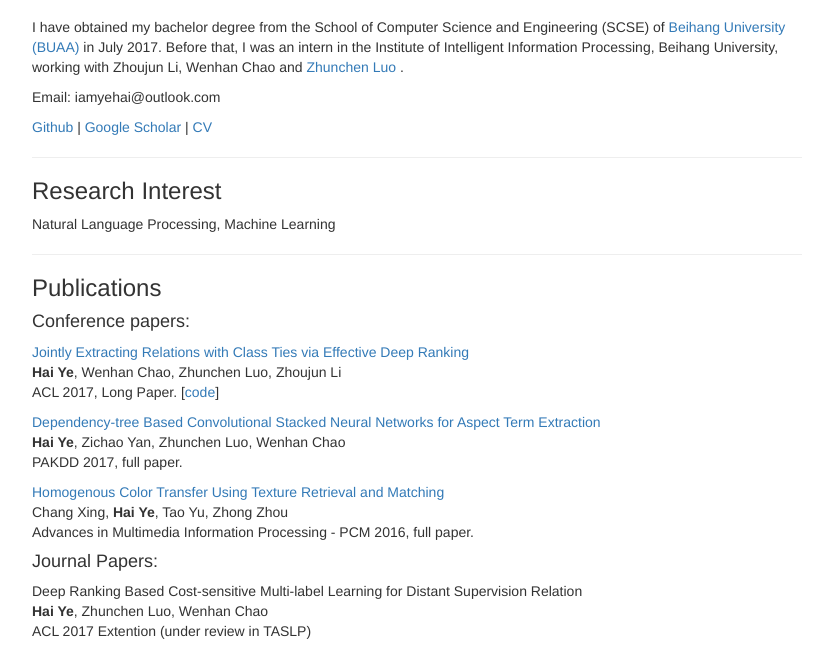
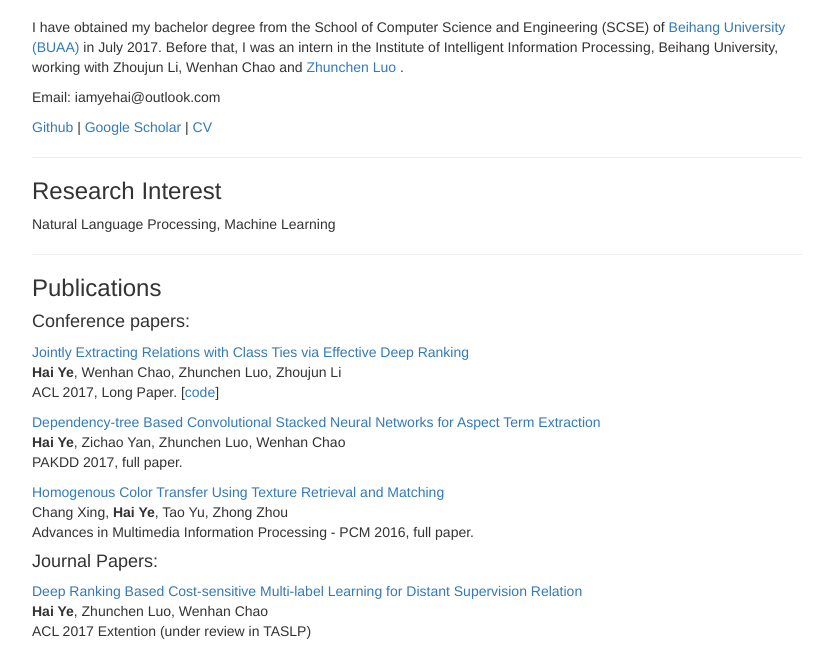
Before and after one commit to yehaibuaa/yehaibuaa.github.io, a plain HTML site: page index.html in a window 1280 px wide. Shown: the part 152-800 px from the top of the page, without its empty margins (223-1056 px from the left). Drawn offline with Linux system fonts and the light colour scheme.

Commit message:
paper, index

```diff
--- a/index.html
+++ b/index.html
@@ -63,7 +63,7 @@
 
       <h4>Journal Papers:</h4>
       <p>
-        <a href = "papers/NER-taslp.pdf"></a>Deep Ranking Based Cost-sensitive Multi-label Learning for Distant Supervision Relation<br/>
+        <a href = "papers/NER-taslp.pdf">Deep Ranking Based Cost-sensitive Multi-label Learning for Distant Supervision Relation</a><br/>
         <b>Hai Ye</b>, Zhunchen Luo, Wenhan Chao<br/>
         ACL 2017 Extention (under review in TASLP)
       </p>
```
Also changed, not shown: 2 other files.
